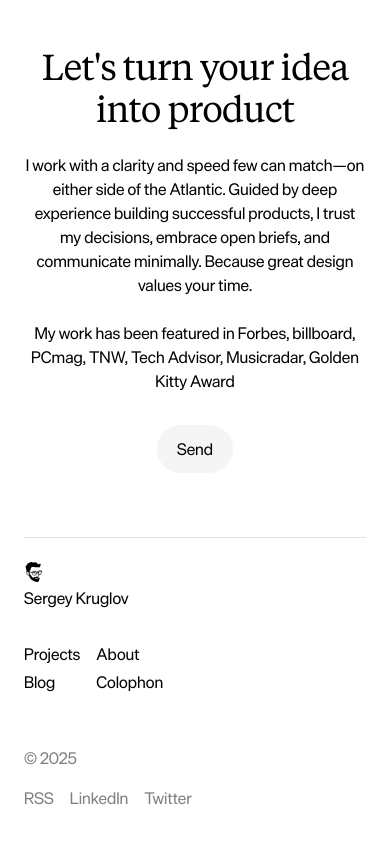
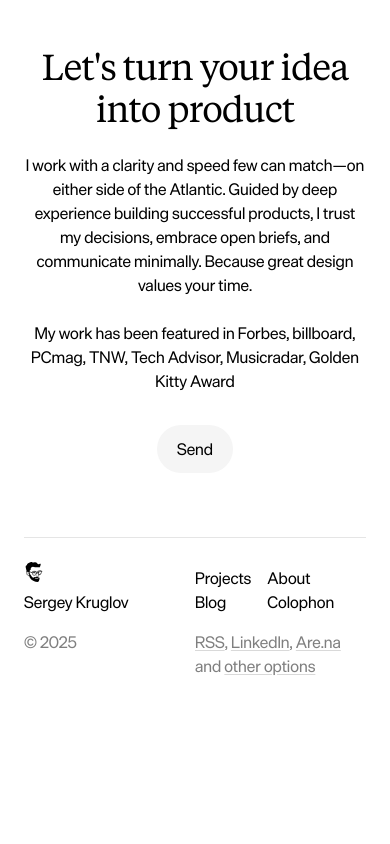
Before and after one commit to anarchoenthusiast/skruglov.com, an Astro site: page / in a window 390 px wide. Shown: the part 1524-2368 px from the top of the page. After the commit the page ends 2250 px from the top, so only its background shows below. Built offline with nearby package versions, Linux system fonts and the light colour scheme; Astro itself is replaced by a stand-in of ours.

Commit message:
Обновлены стили компонентов Container и Footer для улучшения адаптивности. Изменены отступы и структура футера, добавлены новые классы для ссылок. Исправлены стили ссылок для единообразия.

```diff
--- a/src/components/Container.astro
+++ b/src/components/Container.astro
@@ -12,6 +12,6 @@ const widthClass = {
 }[size];
 ---
 
-<div class={`mx-auto ${widthClass} px-6`}>
+<div class={`mx-auto ${widthClass} px-6 sm:px-0`}>
   <slot />
 </div>
--- a/src/components/Footer.astro
+++ b/src/components/Footer.astro
@@ -15,50 +15,51 @@ const currentYear = new Date().getFullYear();
 
 <footer class="animate pt-0 pb-12">
   <Container size={pageType}>
-    <div class="flex flex-col gap-13 h-full border-t border-black/10 dark:border-white/10 pt-6">
-      <!-- Верхняя часть футера -->
-      <div class="flex flex-col md:flex-row justify-between gap-8">
-        <!-- Левая колонка с логотипом и текстом -->
-        <div class="flex flex-col gap-1">
-          <a href="/" class="hover:opacity-80 transition-opacity inline-block cursor-pointer">
+    <div class="flex flex-col gap-4 h-full border-t border-black/10 dark:border-white/10 pt-6">
+      <!-- Верхняя строка: логотип + навигация -->
+      <div class="flex justify-between items-end">
+        <!-- Левая часть: логотип и имя -->
+        <div class="flex-1 flex flex-col gap-1">
+          <a href="/" class="hover:opacity-80 transition-opacity inline-block cursor-pointer w-6 h-6">
             <Logo />
-            <div class="mt-1 text-black dark:text-white text-base">
-              <div>Sergey Kruglov</div>
-            </div>
           </a>
+          <div class="text-black dark:text-white text-base leading-6">
+            Sergey Kruglov
+          </div>
         </div>
 
-        <!-- Правая колонка с навигацией, прижатая к низу -->
-        <div class="flex gap-4 md:gap-16 md:self-end">
-          <!-- Первая группа ссылок -->
-          <div class="flex flex-col gap-1">
-            <a href="/projects" class="text-black dark:text-white text-base hover:opacity-80 transition-opacity cursor-pointer">Projects</a>
-            <a href="/blog" class="text-black dark:text-white text-base hover:opacity-80 transition-opacity cursor-pointer">Blog</a>
+        <!-- Правая часть: навигационные ссылки -->
+        <div class="flex-1 flex gap-4">
+          <!-- Первая колонка -->
+          <div class="flex flex-col justify-end">
+            <a href="/projects" class="text-black dark:text-white text-base leading-6 hover:opacity-80 transition-opacity cursor-pointer">Projects</a>
+            <a href="/blog" class="text-black dark:text-white text-base leading-6 hover:opacity-80 transition-opacity cursor-pointer">Blog</a>
           </div>
 
-          <!-- Вторая группа ссылок -->
-          <div class="flex flex-col gap-1">
-            <a href="/about" class="text-black dark:text-white text-base hover:opacity-80 transition-opacity cursor-pointer">About</a>
-            <a href="/colophon" class="text-black dark:text-white text-base hover:opacity-80 transition-opacity cursor-pointer">Colophon</a>
+          <!-- Вторая колонка -->
+          <div class="flex flex-col justify-center">
+            <a href="/about" class="text-black dark:text-white text-base leading-6 hover:opacity-80 transition-opacity cursor-pointer">About</a>
+            <a href="/colophon" class="text-black dark:text-white text-base leading-6 hover:opacity-80 transition-opacity cursor-pointer">Colophon</a>
           </div>
         </div>
       </div>
 
-      <!-- Нижняя часть футера -->
-      <div class="flex flex-col md:flex-row justify-between gap-4 text-black/50 dark:text-white/50 text-base">
-        <div>&copy; {currentYear}</div>
-        <div class="flex gap-4">
-          <a href="/rss.xml" class="hover:opacity-80 transition-opacity cursor-pointer">RSS</a>
-          <a href="https://linkedin.com/in/skruglov" target="_blank" rel="noopener noreferrer" class="hover:opacity-80 transition-opacity cursor-pointer">LinkedIn</a>
-          <a href="https://twitter.com/kruglvse" target="_blank" rel="noopener noreferrer" class="hover:opacity-80 transition-opacity cursor-pointer">Twitter</a>
+      <!-- Нижняя строка: копирайт и ссылки -->
+      <div class="flex justify-between items-start">
+        <!-- Левая часть: копирайт -->
+        <div class="flex-1 flex items-center">
+          <div class="text-black/44 dark:text-white/44 text-base leading-6">
+            &copy; {currentYear}
+          </div>
+        </div>
+
+        <!-- Правая часть: соцсети -->
+        <div class="flex-1 flex items-center">
+          <div class="text-black/44 dark:text-white/44 text-base leading-6 break-words">
+            <a href="#" class="link-underlined">RSS</a>, <a href="https://www.linkedin.com/in/kruglovse/" class="link-underlined" target="_blank" rel="noopener noreferrer">LinkedIn</a>, <a href="https://www.are.na/sergey-kruglov/channels" class="link-underlined" target="_blank" rel="noopener noreferrer">Are.na</a> and <a href="/about#contact" class="link-underlined">other options</a>
+          </div>
         </div>
       </div>
     </div>
   </Container>
 </footer>
-
-<style>
-  .gap-13 {
-    gap: 3.25rem;
-  }
-</style>
--- a/src/components/Link.astro
+++ b/src/components/Link.astro
@@ -13,7 +13,7 @@ const { href, external, underline = true, ...rest } = Astro.props;
 <a
   href={href}
   target={ external ? "_blank" : "_self" }
-  class={cn("inline-block decoration-black/15 dark:decoration-white/30 hover:decoration-black/25 hover:dark:decoration-white/50 text-current hover:text-black hover:dark:text-white transition-colors duration-300 ease-in-out", underline && "underline underline-offset-2")}
+  class={cn(underline && "link-underlined")}
   {...rest}>
   <slot/>
 </a>
--- a/src/pages/index.astro
+++ b/src/pages/index.astro
@@ -160,8 +160,6 @@ const projects = (await getCollection("projects"))
     width: 100%;
     max-width: 580px; /* Максимальная ширина, соответствующая Container с size="default" */
     padding-top: 48px !important; /* Принудительно устанавливаем точный отступ */
-    padding-left: 24px;
-    padding-right: 24px;
     padding-bottom: 64px;
     margin: 0 auto; /* Центрирование по горизонтали */
   }
@@ -199,6 +197,8 @@ const projects = (await getCollection("projects"))
   @media (max-width: 640px) {
     .hero-section {
       padding-bottom: 48px;
+      padding-left: 24px;
+      padding-right: 24px;
     }
 
     .logo-container {
--- a/src/styles/global.css
+++ b/src/styles/global.css
@@ -47,12 +47,13 @@ article {
 }
 
 @layer utilities {
-  article a {
+  /* Общие стили для всех ссылок с подчеркиванием */
+  .link-underlined, article a {
     @apply font-sans text-current underline underline-offset-2;
     @apply decoration-black/15 dark:decoration-white/30;
     @apply transition-colors duration-300 ease-in-out;
   }
-  article a:hover {
+  .link-underlined:hover, article a:hover {
     @apply text-black dark:text-white;
     @apply decoration-black/25 dark:decoration-white/50;
   }
```
